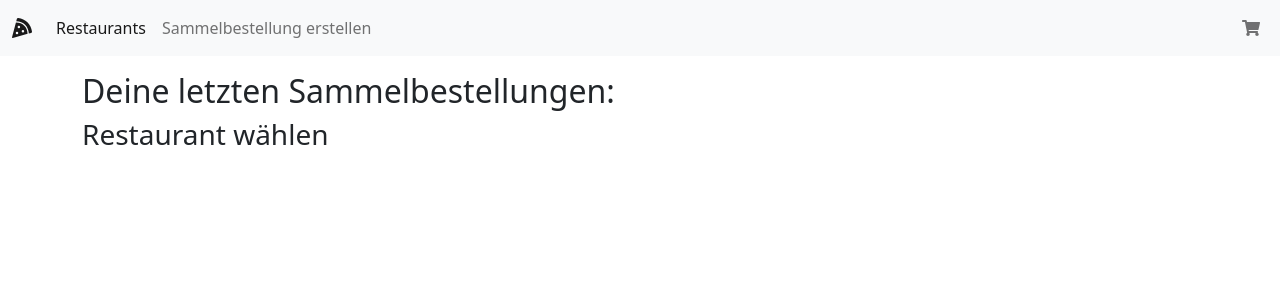
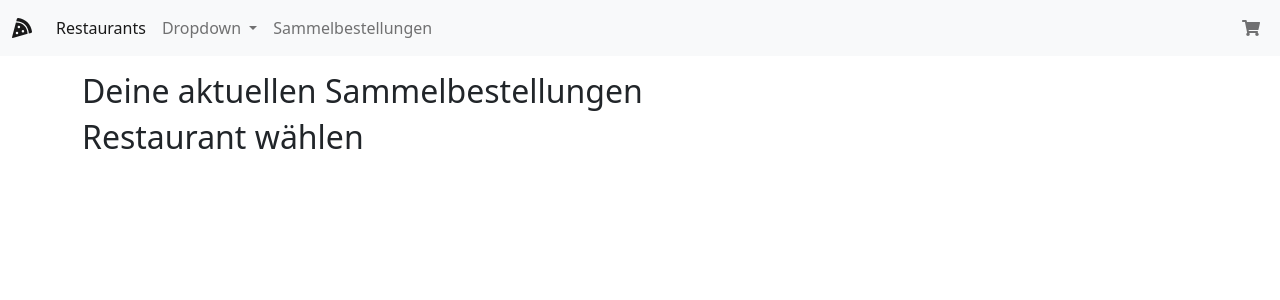
Before and after one commit to Faedrak/Essens-bersichtswebseite, a Symfony app: template templates/ordercollection/create.html.twig in a window 1280 px wide. Shown: the top 300 px of the page. Run offline with Twig, Linux system fonts and the light colour scheme; the template is opened without the code that fills it, so the values that code supplies are empty; some libraries are stand-ins or nearby versions.

Commit message:
jonas Änderungen

```diff
--- a/public/css/custom.css
+++ /dev/null
@@ -1,3 +0,0 @@
-.test{
-    min-width:15px;
-}
--- a/templates/Menu.html.twig
+++ b/templates/Menu.html.twig
@@ -10,8 +10,19 @@
                     <li class="nav-item">
                         <a class="nav-link active" aria-current="page" href="{{ path('home') }}">Restaurants</a>
                     </li>
+                    <li class="nav-item dropdown">
+                        <a class="nav-link dropdown-toggle" href="#" id="navbarDropdown" role="button" data-toggle="dropdown" aria-haspopup="true" aria-expanded="false">
+                        Dropdown
+                        </a>
+                        <div class="dropdown-menu" aria-labelledby="navbarDropdown">
+                        <a class="dropdown-item" href="#">Action</a>
+                        <a class="dropdown-item" href="#">Another action</a>
+                        <div class="dropdown-divider"></div>
+                        <a class="dropdown-item" href="#">Something else here</a>
+                        </div>
+                    </li>
                     <li class="nav-item">
-                        <a class="nav-link" href="{{ path('ordercollection') }}">Sammelbestellung erstellen</a>
+                        <a class="nav-link" href="{{ path('ordercollection') }}">Sammelbestellungen</a>
                     </li>
                 </ul>
                 <div class="flex-fill"></div>
--- a/templates/ordercollection/create.html.twig
+++ b/templates/ordercollection/create.html.twig
@@ -1,13 +1,14 @@
 {% extends 'base.html.twig' %}
 
-{% block title %}Sammelbestellung erstellen{% endblock %}
+{% block title %}Sammelbestellungen{% endblock %}
 
 
 {% block body %}
 
 <div class="container" style="margin-top: 1em;">
-    <h2>Deine letzten Sammelbestellungen:</h2>
-    <h3>Restaurant wählen</h3>
+    <h2>Deine aktuellen Sammelbestellungen</h2>
+
+    <h2>Restaurant wählen</h2>
     <div class="row">
     {% for restaurant in restaurants %}
         <div class="col-sm-6">
```
